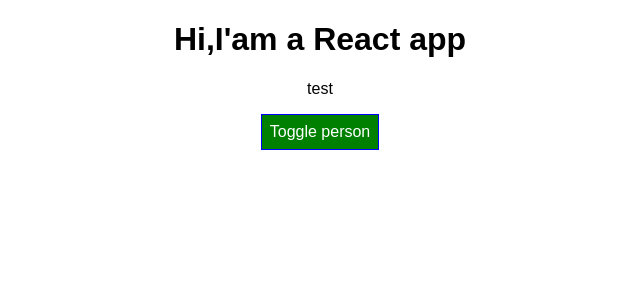
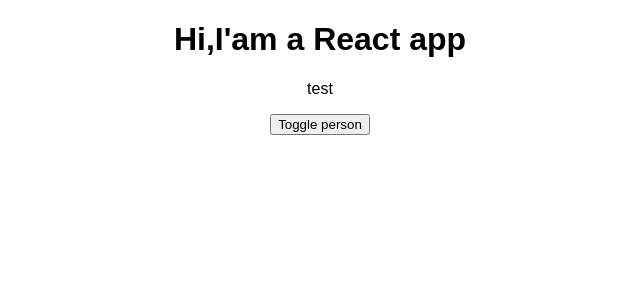
Before and after one commit to q7314568/react-complete-guide, a React (Create React App) app: page / in a window 1280 px wide. Shown: the top 300 px of the page, without its empty margins (320-960 px from the left). Built offline with nearby package versions, Linux system fonts and the light colour scheme.

Commit message:
運用Styled.Component來改寫

```diff
--- a/package.json
+++ b/package.json
@@ -6,7 +6,8 @@
     "radium": "^0.26.1",
     "react": "^17.0.2",
     "react-dom": "^17.0.2",
-    "react-scripts": "1.1.5"
+    "react-scripts": "1.1.5",
+    "styled-components": "^5.2.1"
   },
   "scripts": {
     "start": "react-scripts start",
--- a/src/App.js
+++ b/src/App.js
@@ -1,7 +1,21 @@
 import React, { Component } from "react";
 import "./App.css";
 import Person from "./Person/Person";
-import Radium, { StyleRoot } from "radium";
+// import Radium, { StyleRoot } from "radium";
+import Styled from "styled-components";
+
+const StyledButton=Styled.button`
+  backgroundColor: green,
+  color: white,
+  font: inherit,
+  border: 1px solid blue,
+  padding: 8px,
+  cursor: pointer,
+  &:hover {
+    backgroundColor: lightgreen,
+    color: black
+  }
+`;
 
 class App extends Component {
   state = {
@@ -43,18 +57,18 @@
   };
 
   render() {
-    const style = {
-      backgroundColor: "green",
-      color: "white",
-      font: "inherit",
-      border: "1px solid blue",
-      padding: "8px",
-      cursor: "pointer",
-      ":hover": {
-        backgroundColor: "lightgreen",
-        color: "black",
-      },
-    };
+    // const style = {
+    //   backgroundColor: "green",
+    //   color: "white",
+    //   font: "inherit",
+    //   border: "1px solid blue",
+    //   padding: "8px",
+    //   cursor: "pointer",
+    //   ":hover": {
+    //     backgroundColor: "lightgreen",
+    //     color: "black",
+    //   },
+    // };
 
     let persons = null;
 
@@ -91,18 +105,16 @@
     }
 
     return (
-      <StyleRoot>
         <div className="App">
           <h1>Hi,I'am a React app</h1>
           <p className={classes.join(" ")}>test</p>
-          <button style={style} onClick={this.togglePersonsHandler}>
+          <StyledButton onClick={this.togglePersonsHandler}>
             Toggle person
-          </button>
+          </StyledButton>
           {persons}
         </div>
-      </StyleRoot>
     );
   }
 }
 
-export default Radium(App);
+export default App;
--- a/src/Person/Person.css
+++ b/src/Person/Person.css
@@ -1,4 +1,4 @@
-.Person {
+/* .Person {
     width: 60%;
     margin: 16px auto;
     border: 1px solid #eee;
@@ -7,7 +7,7 @@
     text-align: center;
 }
 
-/* @media (min-width:500px) {
+@media (min-width:500px) {
     .Person {
         width: 450px;
     }
--- a/src/Person/Person.js
+++ b/src/Person/Person.js
@@ -1,24 +1,36 @@
-import React from 'react';
-import './Person.css'
-import Radium from 'radium';
+import React from "react";
+// import './Person.css'
+// import Radium from 'radium';
+import Styled from "styled-components";
 
+const person = (props) => {
+  const style = {
+    "@media(min-width:500px)": {
+      width: "450px",
+    },
+  };
 
-const person =(props)=>{
-    const style={
-        '@media(min-width:500px)':{
-            width:'450px'
-        }
-    };
-    // console.log(props);
-    return (
-    <div className="Person" style={style}>
-        <p >{props.children}</p>
-        <p onClick={props.click}>My name is {props.name} and I am {props.age} years old!</p>
-        <input type="text" onChange={props.changed} value={props.name}></input>
-    </div>
-    )
-}
+  const StyleDiv = Styled.div`
+        width: 60%;
+        margin: 16px auto;
+        border: 1px solid #eee;
+        box-shadow: 0 2px 3px #ccc;
+        padding: 16px;
+        text-align: center;
 
+    @media (min-width:500px) {
+            width: 450px;
+    }`;
+  // console.log(props);
+  return (
+    <StyleDiv>
+      <p>{props.children}</p>
+      <p onClick={props.click}>
+        My name is {props.name} and I am {props.age} years old!
+      </p>
+      <input type="text" onChange={props.changed} value={props.name}></input>
+    </StyleDiv>
+  );
+};
 
-
-export default Radium(person);
+export default person;
```
Also changed, not shown: 1 other file (tests, documents, lock files or other folders).
